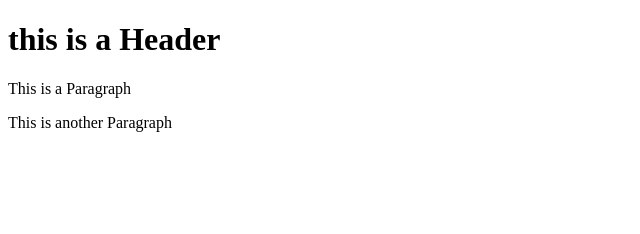
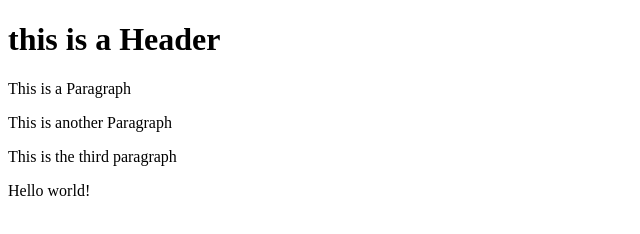
Before and after one commit to Jackson5664/git-test, a website: page index.html in a window 1280 px wide. Shown: the whole page, without its empty margins (0-640 px from the left). Drawn offline with Linux system fonts and the light colour scheme.

Commit message:
using NPM

```diff
--- a/index.html
+++ b/index.html
@@ -5,5 +5,7 @@
             this is a Header</h1>
             <p>This is a Paragraph</p>
             <p>This is another Paragraph</p>
+            <p>This is the third paragraph</p>
+            <p>Hello world!</p>
     </body>
 </html>
```
Also changed, not shown: package.json (added, +19 -0 lines), mintty.2020-12-11_20-46-17.png (added), 1 other file.
